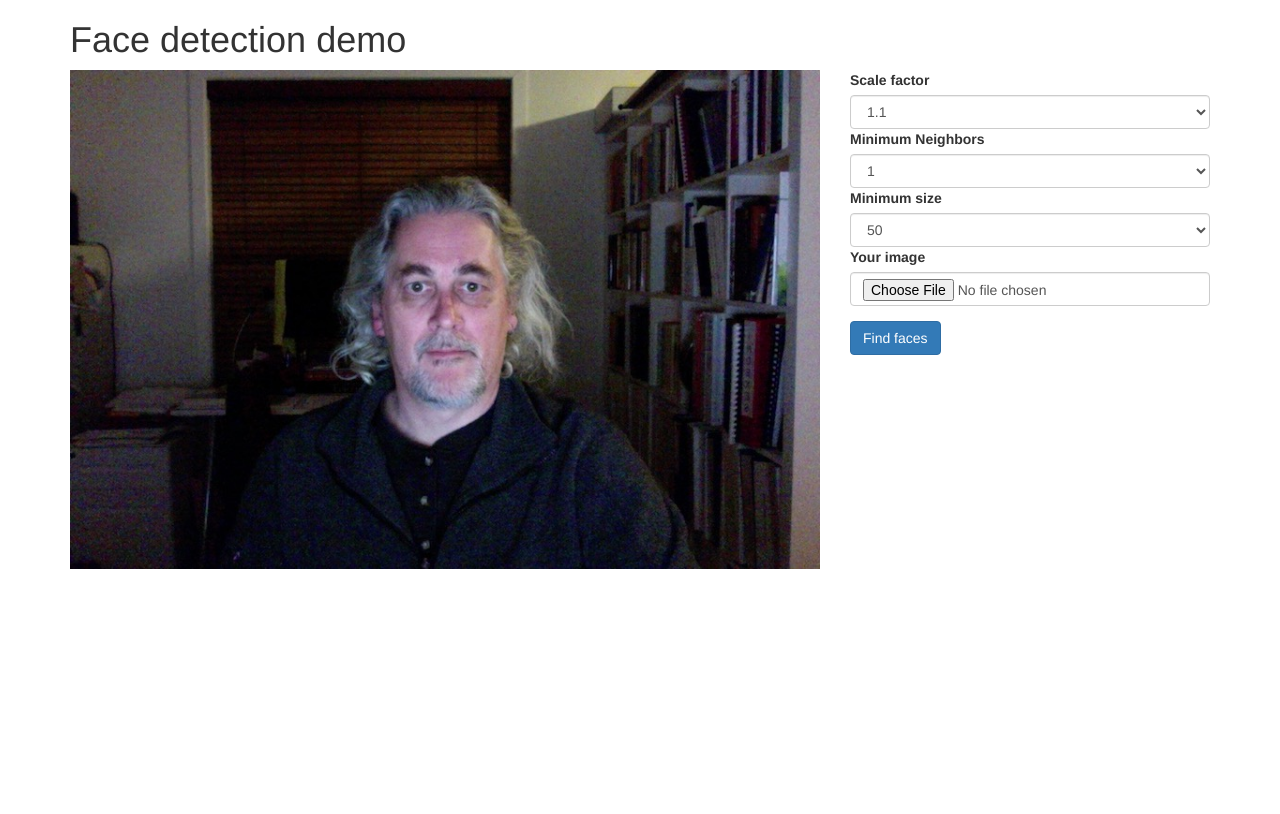
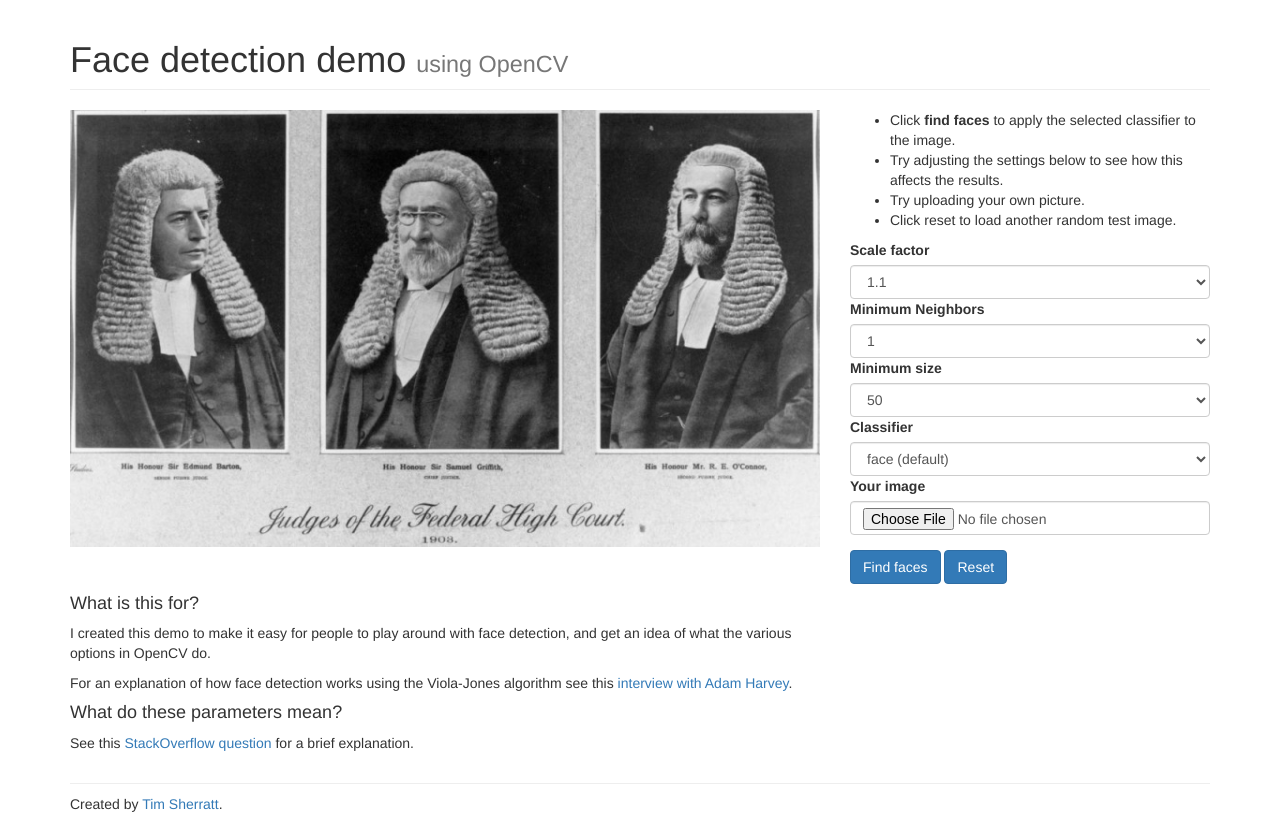
Before and after one commit to wragge/facedemo, a Flask app: page /facedemo/ in a window 1280 px wide. Before the commit the page ends 569 px from the top, so only its background shows below. Run offline with Flask 2, Linux system fonts and the light colour scheme; some libraries are stand-ins or nearby versions.

Commit message:
Restyling, more demos etc

```diff
--- a/facedemo.py
+++ b/facedemo.py
@@ -10,10 +10,23 @@
 from process import detect_faces
 
 app = Flask(__name__)
-app.secret_key = '|\xd9]\xf4\x82\xe1+C\x16&?\x94\xa2\xf5J\xc6\xfa]\x9d\x81\xf3\x85P\xe5'
+app.config.from_pyfile('facedemo.cfg')
+try:
+    app.config.from_pyfile('facedemo_local.cfg')
+except IOError:
+    pass
 
 redis_conn = Redis()
 q = Queue('facedemo', connection=redis_conn)
+
+
+CLASSIFIERS = [
+    ('haarcascade_frontalface_default.xml', 'face (default)'),
+    ('haarcascade_frontalface_alt.xml', 'face (alternative)'),
+    ('haarcascade_eye.xml', 'eye'),
+    ('haarcascade_mcs_mouth.xml', 'mouth'),
+    ('haarcascade_frontalcatface_extended.xml', 'cat face')
+]
 
 
 class FaceForm(FlaskForm):
@@ -21,6 +34,7 @@
     scale_factor = SelectField('Scale factor', choices=[(str(v), v) for v in [x / 10.0 for x in range(11, 16, 1)]])
     min_neighbors = SelectField('Minimum Neighbors', choices=[(str(v), v) for v in range(1, 6, 1)])
     min_size = SelectField('Minimum size', choices=[(str(v), v) for v in range(50, 250, 50)])
+    classifier = SelectField('Classifier', choices=CLASSIFIERS)
     image_filename = HiddenField('Current image')
     image_path = HiddenField('Current image path')
 
@@ -47,7 +61,7 @@
             filename = choose_test()
         form.image_filename.data = filename
         form.image_path.data = path
-        job = q.enqueue(detect_faces, ' | '.join([filename, path, form.scale_factor.data, form.min_neighbors.data, form.min_size.data]))
+        job = q.enqueue(detect_faces, ' | '.join([filename, path, form.scale_factor.data, form.min_neighbors.data, form.min_size.data, form.classifier.data]))
         return render_template('facedemo.html', form=form, job_id=job.id, path=path, filename=filename)
     else:
         filename = choose_test()
--- a/process.py
+++ b/process.py
@@ -9,18 +9,18 @@
 
 # Change this if necessary
 # FACE_CLASSIFIER = '/usr/local/Cellar/opencv/2.4.12/share/OpenCV/haarcascades/haarcascade_frontalface_default.xml'
-FACE_CLASSIFIER = '/usr/share/opencv/haarcascades/haarcascade_frontalface_default.xml'
+# FACE_CLASSIFIER = '/usr/share/opencv/haarcascades/haarcascade_frontalface_default.xml'
+
+if 'home' in CURRENT_DIR:
+    CLASSIFIER_PATH = '/usr/share/opencv/haarcascades/'
+else:
+    CLASSIFIER_PATH = '/usr/local/Cellar/opencv/2.4.12/share/OpenCV/haarcascades/'
 
 
 def detect_faces(data):
-    filename, path, scale_factor, min_neighbors, min_size = data.split(' | ')
+    filename, path, scale_factor, min_neighbors, min_size, classifier = data.split(' | ')
     newfile = '{}.jpg'.format(uuid.uuid4())
-    # resize image
-    # detect faces
-    # draw boxes
-    # save image
-    # return image url
-    face_cl = cv2.CascadeClassifier(FACE_CLASSIFIER)
+    face_cl = cv2.CascadeClassifier(os.path.join(CLASSIFIER_PATH, classifier))
     try:
         image = cv2.imread(os.path.join(STATIC_DIR, path, filename))
         oh, ow = image.shape[:2]
--- /dev/null
+++ b/static/css/style.css
@@ -0,0 +1,6 @@
+footer {
+margin-top: 20px;
+border-top: 1px solid #eee;
+padding-top: 10px;
+
+}
--- a/templates/facedemo.html
+++ b/templates/facedemo.html
@@ -5,10 +5,11 @@
     <meta http-equiv="X-UA-Compatible" content="IE=edge">
     <meta name="viewport" content="width=device-width, initial-scale=1">
     <!-- The above 3 meta tags *must* come first in the head; any other head content must come *after* these tags -->
-    <title>Bootstrap 101 Template</title>
+    <title>Open CV Face detection demo</title>
 
     <!-- Bootstrap -->
     <link href="/static/css/bootstrap.min.css" rel="stylesheet">
+    <link href="/static/css/style.css" rel="stylesheet">
 
     <!-- HTML5 shim and Respond.js for IE8 support of HTML5 elements and media queries -->
     <!-- WARNING: Respond.js doesn't work if you view the page via file:// -->
@@ -22,7 +23,7 @@
   </head>
   <body>
     <div class="container">
-      <h1>Face detection demo</h1>
+      <h1 class="page-header">Face detection demo <small>using OpenCV</small></h1>
       <div class="row">
         <div class="col-md-8 img-cell">
           {% if not job_id %}
@@ -30,20 +31,43 @@
           {% endif %}
         </div>
         <div class="col-md-4">
+        <ul>
+        <li>Click <b>find faces</b> to apply the selected classifier to the image.</li>
+        <li>Try adjusting the settings below to see how this affects the results.</li>
+        <li>Try uploading your own picture.</li>
+        <li>Click reset to load another random test image.</li>
+        </ul>
+
         <form method="POST" action="/facedemo/" enctype="multipart/form-data">
           <div class="form-group">
             {{ form.csrf_token }}
             {{ form.scale_factor.label }} {{ form.scale_factor(class_="form-control") }}
             {{ form.min_neighbors.label }} {{ form.min_neighbors(class_="form-control") }}
             {{ form.min_size.label }} {{ form.min_size(class_="form-control") }}
+            {{ form.classifier.label }} {{ form.classifier(class_="form-control") }}
             {{ form.image.label }} {{ form.image(class_="form-control") }}
             {{ form.hidden_tag() }}
           </div>
           <input class="btn btn-primary" type="submit" value="Find faces">
+          <a class="btn btn-primary" href="/facedemo/">Reset</a>
         </form>
 
         </div>
       </div>
+      <div class="row">
+        <div class="col-md-8">
+        <h4>What is this for?</h4>
+          <p>I created this demo to make it easy for people to play around with face detection, and get an idea of what the various options in OpenCV do.</p>
+          <p>For an explanation of how face detection works using the Viola-Jones algorithm see this <a href="http://www.makematics.com/research/viola-jones/">interview with Adam Harvey</a>.</p>
+
+           <h4>What do these parameters mean?</h4>
+            <p>See this <a href="http://stackoverflow.com/questions/20801015/recommended-values-for-opencv-detectmultiscale-parameters">StackOverflow question</a> for a brief explanation.</p>
+        </div>
+
+      </div>
+      <footer>
+      Created by <a href="https://timsherratt.org">Tim Sherratt</a>.
+      </footer>
     </div>
     <!-- jQuery (necessary for Bootstrap's JavaScript plugins) -->
     <script src="https://ajax.googleapis.com/ajax/libs/jquery/1.12.4/jquery.min.js"></script>
```
Also changed, not shown: static/tests/16760847493_275b99e874_k.jpg (added), static/tests/Sir Edmund Barton Sir Samuel Walker Griffith and Richard Edward OConnor High Court Judges 1903.jpg (added), static/tests/trove-version-182624950.jpg (added), static/tests/trove-version-182632015.jpg (added), 1 other file.
